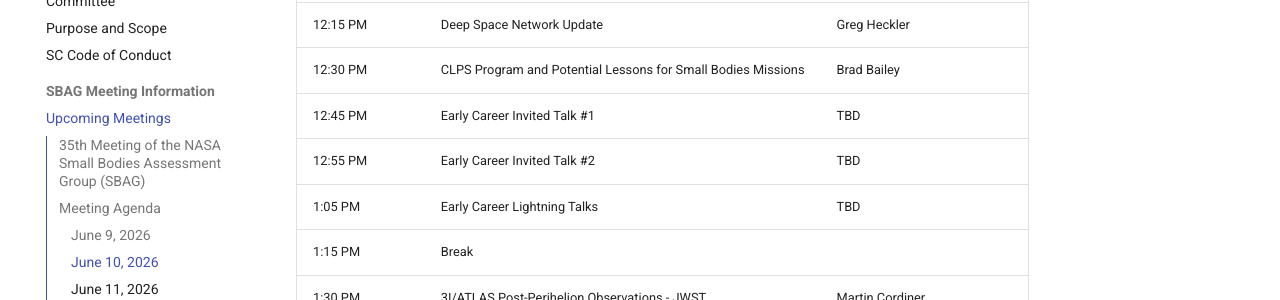
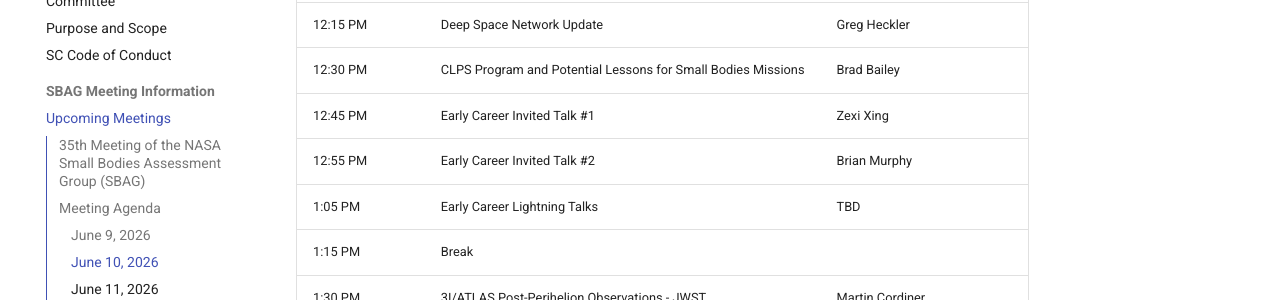
Before and after one commit to SmallBodiesAssessmentGroup/SBAG-Website, an MkDocs documentation site: the page built from docs/meetings/index.md, in a window 1280 px wide and 900 px high, scrolled down 1275 px. Shown: the part 152-452 px from the top of the window. Built offline with MkDocs 1.6.1 and Material for MkDocs 9.7.7, drawn with Linux system fonts in a browser that asks for light colours.

Commit message:
EC invited talks

```diff
--- a/docs/meetings/index.md
+++ b/docs/meetings/index.md
@@ -40,8 +40,8 @@ The June 10 sessions will be chaired by Dani DellaGiustina & Flaviane Venditti.
 | 12:00 PM | Day 2 Framing & Objectives | Terik Daly |
 | 12:15 PM | Deep Space Network Update | Greg Heckler |
 | 12:30 PM | CLPS Program and Potential Lessons for Small Bodies Missions | Brad Bailey |
-| 12:45 PM | Early Career Invited Talk #1 | TBD |
-| 12:55 PM | Early Career Invited Talk #2 | TBD |
+| 12:45 PM | Early Career Invited Talk #1 | Zexi Xing |
+| 12:55 PM | Early Career Invited Talk #2 | Brian Murphy |
 | 1:05 PM | Early Career Lightning Talks | TBD |
 | 1:15 PM | Break |  |
 | 1:30 PM | 3I/ATLAS Post-Perihelion Observations - JWST | Martin Cordiner |
```
